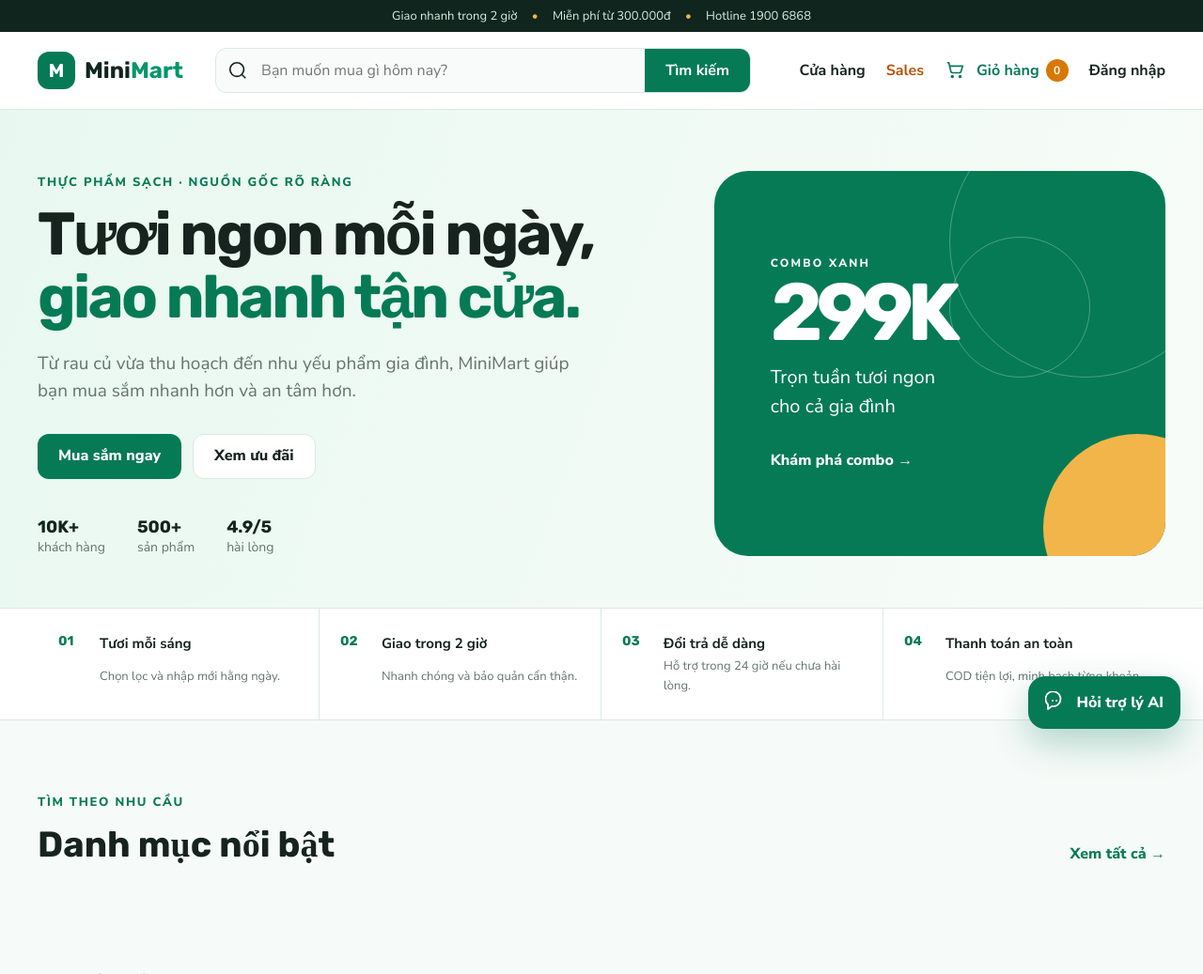
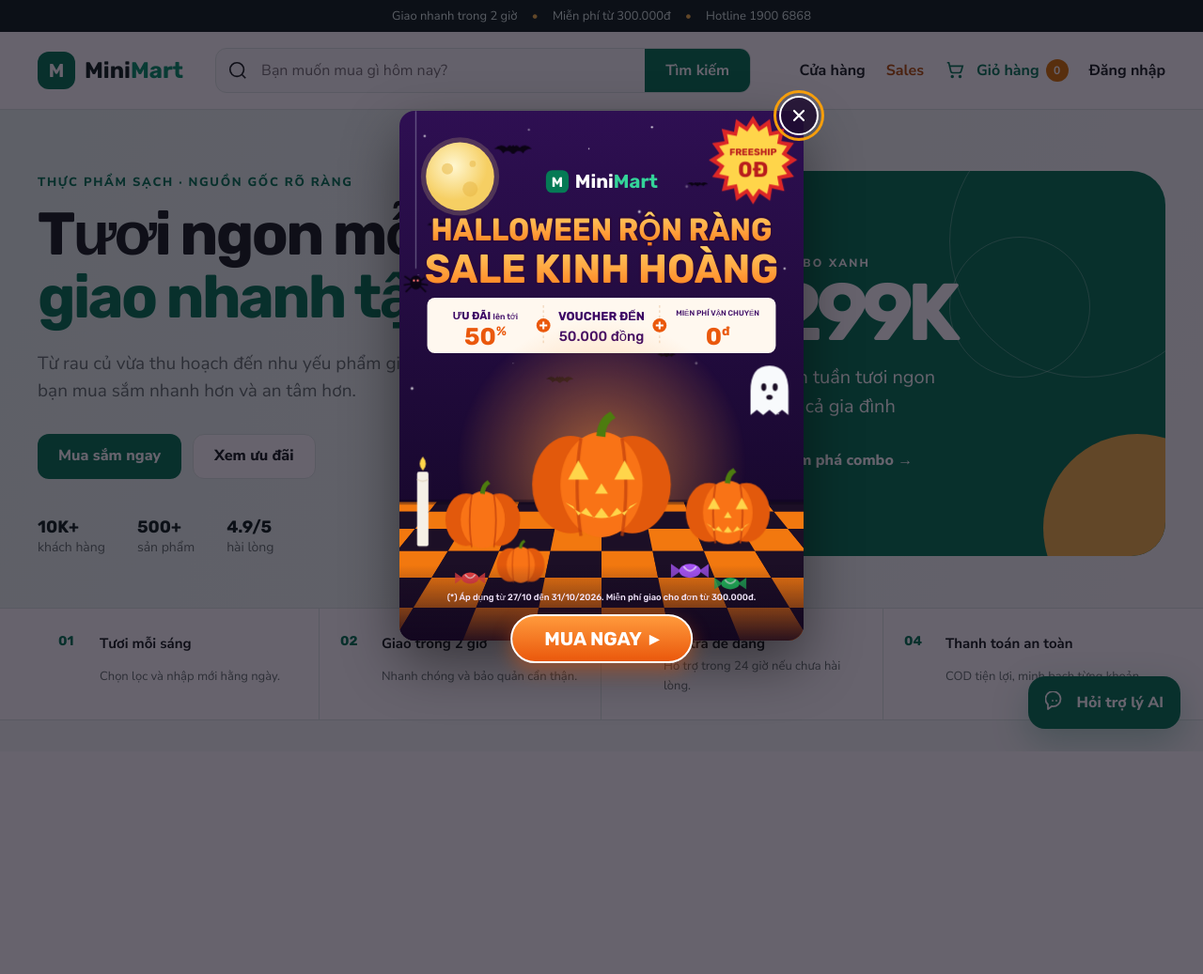
Before and after one commit to haoh7725/mini_mart_mongodb, a Laravel app: page / in a window 1280 px wide. Shown: the top 1037 px of the page at 94% size. After the commit the page ends 800 px from the top, so only its background shows below. Run offline with Laravel 12, Linux system fonts and the light colour scheme; data that the repository does not hold is empty; style sheets or scripts are compiled from the project's sources; parts of the project's set-up code (start-up, migrations or seed data) failed here and were passed over.

Commit message:
feat: add Halloween sale popup on the home page
Inline SVG banner with MiniMart branding, shown once per day per browser
between 20/10 and 31/10/2026. Closes on the button, backdrop click or Escape.

```diff
--- /dev/null
+++ b/resources/views/components/halloween-popup.blade.php
@@ -0,0 +1,210 @@
+@php
+    // Popup chỉ hiện trong dịp Halloween.
+    $showFrom = \Illuminate\Support\Carbon::parse('2026-10-20');
+    $showUntil = \Illuminate\Support\Carbon::parse('2026-11-01');
+
+    // Khăn bàn caro phối cảnh: các cột hội tụ về điểm (320, 300).
+    $vanishY = 300; $tableTop = 620; $bottom = 840; $rows = 6;
+    $xAt = fn ($xb, $y) => round(320 + ($xb - 320) * ($y - $vanishY) / ($bottom - $vanishY), 1);
+    $rowYs = collect(range(0, $rows))->map(fn ($k) => round($tableTop + ($bottom - $tableTop) * ($k / $rows) ** 1.5, 1));
+    $cells = [];
+    foreach (range(0, $rows - 1) as $k) {
+        foreach (range(-8, 15) as $i) {
+            $x1 = $i * 110 - 560; $x2 = $x1 + 110; $y1 = $rowYs[$k]; $y2 = $rowYs[$k + 1];
+            $cells[] = ['points' => "{$xAt($x1, $y1)},$y1 {$xAt($x2, $y1)},$y1 {$xAt($x2, $y2)},$y2 {$xAt($x1, $y2)},$y2", 'dark' => ($i + $k) % 2 === 0];
+        }
+    }
+
+    $burst = fn ($cx, $cy, $outer, $inner, $spikes) => collect(range(0, $spikes * 2 - 1))
+        ->map(function ($n) use ($cx, $cy, $outer, $inner, $spikes) {
+            $r = $n % 2 ? $inner : $outer; $a = M_PI * $n / $spikes - M_PI / 2;
+            return round($cx + $r * cos($a), 1).','.round($cy + $r * sin($a), 1);
+        })->implode(' ');
+
+    $stars = [[40, 40], [205, 30], [300, 60], [400, 26], [455, 120], [30, 260], [610, 250], [180, 400], [470, 400], [600, 480], [20, 440], [380, 160]];
+@endphp
+
+@if(now()->between($showFrom, $showUntil))
+<div class="hw-popup" id="hw-popup" hidden>
+    <div class="hw-backdrop" data-hw-close></div>
+    <div class="hw-dialog" role="dialog" aria-modal="true" aria-labelledby="hw-title">
+        <button type="button" class="hw-close" data-hw-close aria-label="Đóng quảng cáo">
+            <svg viewBox="0 0 24 24" aria-hidden="true"><path d="M6 6l12 12M18 6 6 18"/></svg>
+        </button>
+        <a class="hw-art" href="{{ route('rescue.index') }}" tabindex="-1">
+            <svg viewBox="0 0 640 840" role="img" aria-labelledby="hw-title hw-desc">
+                <title id="hw-title">Halloween rộn ràng – Sale kinh hoàng</title>
+                <desc id="hw-desc">Ưu đãi lên tới 50%, voucher đến 50.000 đồng, miễn phí vận chuyển cho đơn từ 300.000 đồng.</desc>
+                <defs>
+                    <linearGradient id="hw-sky" x1="0" y1="0" x2="0" y2="1">
+                        <stop offset="0" stop-color="#2e0f52"/><stop offset=".65" stop-color="#1b0933"/><stop offset="1" stop-color="#12061f"/>
+                    </linearGradient>
+                    <radialGradient id="hw-glow"><stop offset="0" stop-color="#ff9a3c" stop-opacity=".6"/><stop offset="1" stop-color="#ff9a3c" stop-opacity="0"/></radialGradient>
+                    <radialGradient id="hw-moon" cx=".4" cy=".35"><stop offset="0" stop-color="#fff7d1"/><stop offset="1" stop-color="#f6cf63"/></radialGradient>
+                    <linearGradient id="hw-fade" x1="0" y1="0" x2="0" y2="1"><stop offset="0" stop-color="#12061f" stop-opacity="0"/><stop offset="1" stop-color="#12061f" stop-opacity=".9"/></linearGradient>
+                    <linearGradient id="hw-title-fill" x1="0" y1="0" x2="0" y2="1"><stop offset="0" stop-color="#ffd166"/><stop offset="1" stop-color="#ff7a1a"/></linearGradient>
+                    <symbol id="hw-pumpkin" viewBox="0 0 120 104">
+                        <ellipse cx="36" cy="62" rx="30" ry="38" fill="#e2590c"/>
+                        <ellipse cx="84" cy="62" rx="30" ry="38" fill="#e2590c"/>
+                        <ellipse cx="60" cy="62" rx="32" ry="41" fill="#f97316"/>
+                        <path d="M44 26q-6 36 0 76M76 26q6 36 0 76" stroke="#c2410c" stroke-width="2.5" fill="none" opacity=".7"/>
+                        <path d="M56 24q1-14 11-19l4 5q-8 4-8 15z" fill="#4d7c0f"/>
+                    </symbol>
+                    <symbol id="hw-jack" viewBox="0 0 120 104">
+                        <use href="#hw-pumpkin" width="120" height="104"/>
+                        <g fill="#ffd54a">
+                            <polygon points="34,58 50,58 42,43"/><polygon points="70,58 86,58 78,43"/><polygon points="55,69 65,69 60,61"/>
+                            <path d="M32 76q28 24 56 0l-6 3-4 7-6-6-6 8-6-8-6 8-6-8-6 6-4-7z"/>
+                        </g>
+                    </symbol>
+                    <symbol id="hw-bat" viewBox="0 0 60 22">
+                        <path d="M0 10q10-10 20-2 4-6 8-2 2-4 4 0 4-4 8 2 10-8 20 2-10-1-14 7-6-6-12-2-4 6-8 0-6-4-12 2-4-9-14-7z" fill="#0b0414"/>
+                    </symbol>
+                    <symbol id="hw-candy" viewBox="0 0 60 26">
+                        <polygon points="0,2 16,13 0,24" fill="currentColor" opacity=".8"/><polygon points="60,2 44,13 60,24" fill="currentColor" opacity=".8"/>
+                        <ellipse cx="30" cy="13" rx="17" ry="11" fill="currentColor"/><path d="M20 6q10 14 20 0" stroke="#fff" stroke-width="3" fill="none" opacity=".6"/>
+                    </symbol>
+                </defs>
+
+                {{-- Bầu trời đêm --}}
+                <rect width="640" height="840" fill="url(#hw-sky)"/>
+                <g fill="#fff">@foreach($stars as [$sx, $sy])<circle class="hw-twinkle" cx="{{ $sx }}" cy="{{ $sy }}" r="{{ 1 + ($sx % 3) * .6 }}" style="animation-delay: {{ ($sy % 7) * .3 }}s"/>@endforeach</g>
+                <circle cx="96" cy="104" r="62" fill="#fde68a" opacity=".18"/>
+                <circle cx="96" cy="104" r="54" fill="url(#hw-moon)"/>
+                <g fill="#e9b949" opacity=".55"><circle cx="76" cy="92" r="9"/><circle cx="112" cy="124" r="12"/><circle cx="116" cy="84" r="5"/></g>
+                <use class="hw-flap" href="#hw-bat" x="150" y="52" width="60" height="22"/>
+                <use class="hw-flap" href="#hw-bat" x="44" y="180" width="40" height="15" style="animation-delay:.2s"/>
+                <use class="hw-flap" href="#hw-bat" x="455" y="150" width="34" height="13" style="animation-delay:.4s"/>
+                <use class="hw-flap" href="#hw-bat" x="232" y="418" width="44" height="16" style="animation-delay:.1s"/>
+                <use class="hw-flap" href="#hw-bat" x="408" y="440" width="30" height="11" style="animation-delay:.3s"/>
+
+                {{-- Nhện treo --}}
+                <line x1="26" y1="0" x2="26" y2="250" stroke="#cbd5e1" stroke-width="1" opacity=".7"/>
+                <g class="hw-swing" transform="translate(26 258)">
+                    <g stroke="#0b0414" stroke-width="2.5" fill="none"><path d="M-6-2l-12-8M-6 2l-13 2M-6 5l-10 10M6-2l12-8M6 2l13 2M6 5l10 10"/></g>
+                    <ellipse rx="9" ry="11" fill="#0b0414"/><circle cx="-3" cy="-3" r="1.8" fill="#f87171"/><circle cx="3" cy="-3" r="1.8" fill="#f87171"/>
+                </g>
+
+                {{-- Thương hiệu --}}
+                <rect x="232" y="94" width="36" height="36" rx="10" fill="#057a55"/>
+                <text x="250" y="120" text-anchor="middle" class="hw-font" font-size="22" font-weight="700" fill="#fff">M</text>
+                <text x="278" y="122" class="hw-font" font-size="30" font-weight="700" fill="#fff">Mini<tspan fill="#34d399">Mart</tspan></text>
+
+                {{-- Tiêu đề --}}
+                <g class="hw-font hw-headline" font-weight="700" text-anchor="middle">
+                    <text x="320" y="205" font-size="50" textLength="540" lengthAdjust="spacingAndGlyphs">HALLOWEEN RỘN RÀNG</text>
+                    <text x="320" y="272" font-size="64" textLength="560" lengthAdjust="spacingAndGlyphs">SALE KINH HOÀNG</text>
+                </g>
+
+                {{-- Dải ưu đãi --}}
+                <g class="hw-font">
+                    <rect x="44" y="296" width="552" height="88" rx="12" fill="#fff8ef"/>
+                    <path d="M228 308v64M412 308v64" stroke="#f3d9bf" stroke-width="2" stroke-dasharray="4 4"/>
+                    <g fill="#ea580c"><circle cx="228" cy="340" r="11"/><circle cx="412" cy="340" r="11"/></g>
+                    <g stroke="#fff" stroke-width="3"><path d="M222 340h12M228 334v12M406 340h12M412 334v12"/></g>
+                    <g text-anchor="middle" fill="#3b0764">
+                        <text x="136" y="330" font-size="17" font-weight="700">ƯU ĐÃI <tspan font-size="13" font-weight="500">lên tới</tspan></text>
+                        <text x="136" y="370" font-size="38" font-weight="700" fill="#ea580c">50<tspan font-size="20" dy="-14">%</tspan></text>
+                        <text x="320" y="332" font-size="19" font-weight="700">VOUCHER ĐẾN</text>
+                        <text x="320" y="364" font-size="22" font-weight="500">50.000 đồng</text>
+                        <text x="504" y="325" font-size="12" font-weight="500">MIỄN PHÍ VẬN CHUYỂN</text>
+                        <text x="504" y="370" font-size="38" font-weight="700" fill="#ea580c">0<tspan font-size="20" dy="-14">đ</tspan></text>
+                    </g>
+                </g>
+
+                {{-- Bàn tiệc --}}
+                <circle cx="320" cy="560" r="230" fill="url(#hw-glow)"/>
+                <g>@foreach($cells as $cell)<polygon points="{{ $cell['points'] }}" fill="{{ $cell['dark'] ? '#1c0f26' : '#f2780f' }}"/>@endforeach</g>
+                <rect y="616" width="640" height="8" fill="#0b0414" opacity=".35"/>
+
+                {{-- Ma và đèn bí --}}
+                <g class="hw-float" transform="translate(556 404)">
+                    <path d="M0 40Q0 0 30 0t30 40v38l-10-8-10 8-10-8-10 8-10-8-10 8z" fill="#f8fafc"/>
+                    <ellipse cx="21" cy="34" rx="4" ry="6" fill="#1c0f26"/><ellipse cx="39" cy="34" rx="4" ry="6" fill="#1c0f26"/><ellipse cx="30" cy="50" rx="5" ry="4" fill="#1c0f26"/>
+                </g>
+                <g>
+                    <rect x="28" y="572" width="18" height="118" rx="3" fill="#f5f0e6"/><path d="M28 584q9 6 18 0" stroke="#e2d6c0" stroke-width="2" fill="none"/>
+                    <path class="hw-flame" d="M37 548q10 12 0 22-10-10 0-22z" fill="#ffd54a"/>
+                </g>
+                <use href="#hw-pumpkin" x="66" y="580" width="132" height="114"/>
+                <use href="#hw-jack" x="198" y="466" width="244" height="212"/>
+                <use href="#hw-jack" x="446" y="560" width="148" height="128"/>
+                <use href="#hw-pumpkin" x="150" y="676" width="84" height="73"/>
+                <use href="#hw-candy" x="430" y="716" width="60" height="26" color="#a855f7"/>
+                <use href="#hw-candy" x="498" y="738" width="52" height="22" color="#22c55e"/>
+                <use href="#hw-candy" x="88" y="730" width="48" height="21" color="#ef4444"/>
+
+                {{-- Chú thích --}}
+                <rect y="720" width="640" height="120" fill="url(#hw-fade)"/>
+                <text x="320" y="776" text-anchor="middle" font-size="14" fill="#f5e9ff" class="hw-font" font-weight="500">(*) Áp dụng từ 27/10 đến 31/10/2026. Miễn phí giao cho đơn từ 300.000đ.</text>
+
+                {{-- Huy hiệu FREESHIP --}}
+                <g class="hw-badge">
+                    <polygon points="{{ $burst(560, 78, 70, 54, 16) }}" fill="#dc2626"/>
+                    <polygon points="{{ $burst(560, 78, 58, 46, 16) }}" fill="#ffd54a"/>
+                    <text x="560" y="70" text-anchor="middle" class="hw-font" font-size="15" font-weight="700" fill="#b91c1c">FREESHIP</text>
+                    <text x="560" y="104" text-anchor="middle" class="hw-font" font-size="34" font-weight="700" fill="#b91c1c">0Đ</text>
+                </g>
+            </svg>
+        </a>
+        <a class="hw-cta" href="{{ route('rescue.index') }}">MUA NGAY <span aria-hidden="true">▸</span></a>
+    </div>
+</div>
+
+<style>
+    .hw-popup{position:fixed;inset:0;z-index:200;display:grid;place-items:center;padding:40px 24px}
+    .hw-popup[hidden]{display:none}
+    .hw-backdrop{position:absolute;inset:0;background:rgba(10,4,20,.62)}
+    .hw-dialog{position:relative;width:min(430px,calc(100vw - 48px),calc((100vh - 110px) * 640 / 840));animation:hw-pop .35s cubic-bezier(.2,.9,.3,1.2) both}
+    .hw-art{display:block;border-radius:16px;overflow:hidden;box-shadow:0 24px 60px rgba(0,0,0,.45)}
+    .hw-art svg{display:block;width:100%;height:auto}
+    .hw-font{font-family:'Rubik',sans-serif}
+    .hw-headline text{fill:url(#hw-title-fill);stroke:#2a0a3d;stroke-width:6;paint-order:stroke;stroke-linejoin:round}
+    .hw-close{position:absolute;top:-16px;right:-16px;z-index:2;width:42px;height:42px;display:grid;place-items:center;border:2px solid #fff;border-radius:50%;background:rgba(30,12,48,.85);cursor:pointer}
+    .hw-close svg{width:20px;height:20px;stroke:#fff;stroke-width:2.6;stroke-linecap:round}
+    .hw-cta{position:absolute;left:50%;bottom:-24px;transform:translateX(-50%);display:flex;align-items:center;gap:8px;padding:12px 34px;border-radius:999px;border:2px solid #fff;background:linear-gradient(180deg,#ff9a3c,#ea580c);color:#fff;font:700 20px 'Rubik',sans-serif;white-space:nowrap;box-shadow:0 8px 20px rgba(234,88,12,.45)}
+    .hw-cta:hover{background:linear-gradient(180deg,#ffab5c,#f26a13);color:#fff}
+    .hw-flap{transform-box:fill-box;transform-origin:center;animation:hw-flap .5s ease-in-out infinite alternate}
+    .hw-float{animation:hw-float 3s ease-in-out infinite}
+    .hw-swing{animation:hw-swing 4s ease-in-out infinite}
+    .hw-twinkle{animation:hw-twinkle 2.4s ease-in-out infinite}
+    .hw-flame{transform-box:fill-box;transform-origin:bottom;animation:hw-flame .6s ease-in-out infinite alternate}
+    .hw-badge{transform-box:fill-box;transform-origin:center;animation:hw-badge 2s ease-in-out infinite}
+    @keyframes hw-pop{from{opacity:0;transform:scale(.85)}to{opacity:1;transform:none}}
+    @keyframes hw-flap{to{transform:scaleY(.6)}}
+    @keyframes hw-float{50%{transform:translate(556px,392px)}}
+    @keyframes hw-swing{50%{transform:translate(26px,272px)}}
+    @keyframes hw-twinkle{50%{opacity:.25}}
+    @keyframes hw-flame{to{transform:scale(.85,1.12)}}
+    @keyframes hw-badge{50%{transform:rotate(-6deg) scale(1.05)}}
+    @media (prefers-reduced-motion:reduce){.hw-popup *{animation:none!important}}
+</style>
+<script>
+    (() => {
+        const popup = document.getElementById('hw-popup');
+        const key = 'hw-popup-seen';
+        const today = new Date().toISOString().slice(0, 10);
+        let seen = null;
+        try { seen = localStorage.getItem(key); } catch (e) {}
+        if (seen === today) return;
+
+        let lastFocus = null;
+        const onKey = event => { if (event.key === 'Escape') close(); };
+        const close = () => {
+            popup.hidden = true;
+            document.removeEventListener('keydown', onKey);
+            try { localStorage.setItem(key, today); } catch (e) {}
+            lastFocus?.focus();
+        };
+        popup.querySelectorAll('[data-hw-close]').forEach(el => el.addEventListener('click', close));
+        popup.querySelector('.hw-cta').addEventListener('click', () => { try { localStorage.setItem(key, today); } catch (e) {} });
+
+        window.setTimeout(() => {
+            lastFocus = document.activeElement;
+            popup.hidden = false;
+            document.addEventListener('keydown', onKey);
+            popup.querySelector('.hw-close').focus();
+        }, 600);
+    })();
+</script>
+@endif
--- a/resources/views/store/home.blade.php
+++ b/resources/views/store/home.blade.php
@@ -39,4 +39,5 @@
 </section>
 
 <section class="container promo"><div><span>ƯU ĐÃI THÀNH VIÊN MỚI</span><h2>Giảm 15% đơn hàng đầu tiên</h2><p>Nhập mã <b>WELCOME15</b> khi thanh toán. Áp dụng cho đơn từ 300.000đ.</p></div><a class="button light" href="{{ route('products.index') }}">Chọn sản phẩm</a></section>
+<x-halloween-popup />
 @endsection
```
